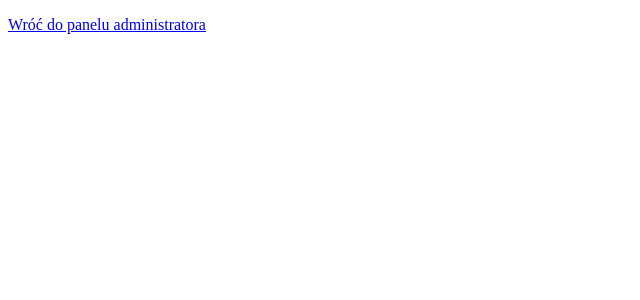
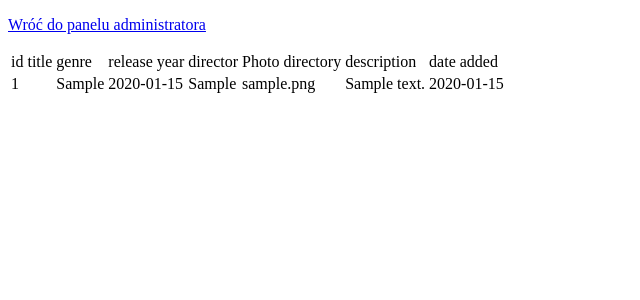
Before and after one commit to maciejwaloszczyk/wypozyczalnia-dvd, a PHP site: page /pages/movieList.php in a window 1280 px wide. Shown: the top 300 px of the page, without its empty margins (0-640 px from the left). Run offline with PHP 8.4, Linux system fonts and the light colour scheme; a user stored in the database is signed in; tables that the repository leaves empty hold one stand-in row (values such as "Sample post"); data that the repository does not hold is empty.

Commit message:
Added movie list basic functionality

```diff
--- a/pages/movieList.php
+++ b/pages/movieList.php
@@ -1,3 +1,4 @@
+<?php include '../php/creds.php'; ?>
 <!DOCTYPE html>
 <html lang="en">
 <head>
@@ -13,7 +14,38 @@ session_start();
     {
         header("Location: /wypozyczalnia-dvd/index.php");
     }
+    $conn=new mysqli('localhost:3306', USER, PASSWD, DBNAME);
+    $res=$conn->query("SELECT * FROM videos")->fetch_all(MYSQLI_ASSOC);
+    $conn->close();
     ?>
     <p><a href="adminBoard.php">Wróć do panelu administratora</a></p>
+    <table>
+        <tbody>
+        <tr>
+                <td>id</td>
+                <td>title</td>
+                <td>genre</td>
+                <td>release year</td>
+                <td>director</td>
+                <td>Photo directory</td>
+                <td>description</td>
+                <td>date added</td>
+            </tr>
+            <?php
+            foreach($res as $part){
+            ?>
+            <tr>
+                <td><?=$part["id"]?></td>
+                <td><?=$part["title"]?></td>
+                <td><?=$part["genre"]?></td>
+                <td><?=$part["releaseYear"]?></td>
+                <td><?=$part["director"]?></td>
+                <td><?=$part["photoDirectiory"]?></td>
+                <td><?=$part["description"]?></td>
+                <td><?=$part["dateAdded"]?></td>
+            </tr>
+            <?php } ?>
+        </tbody>
+    </table>
 </body>
 </html>
```
